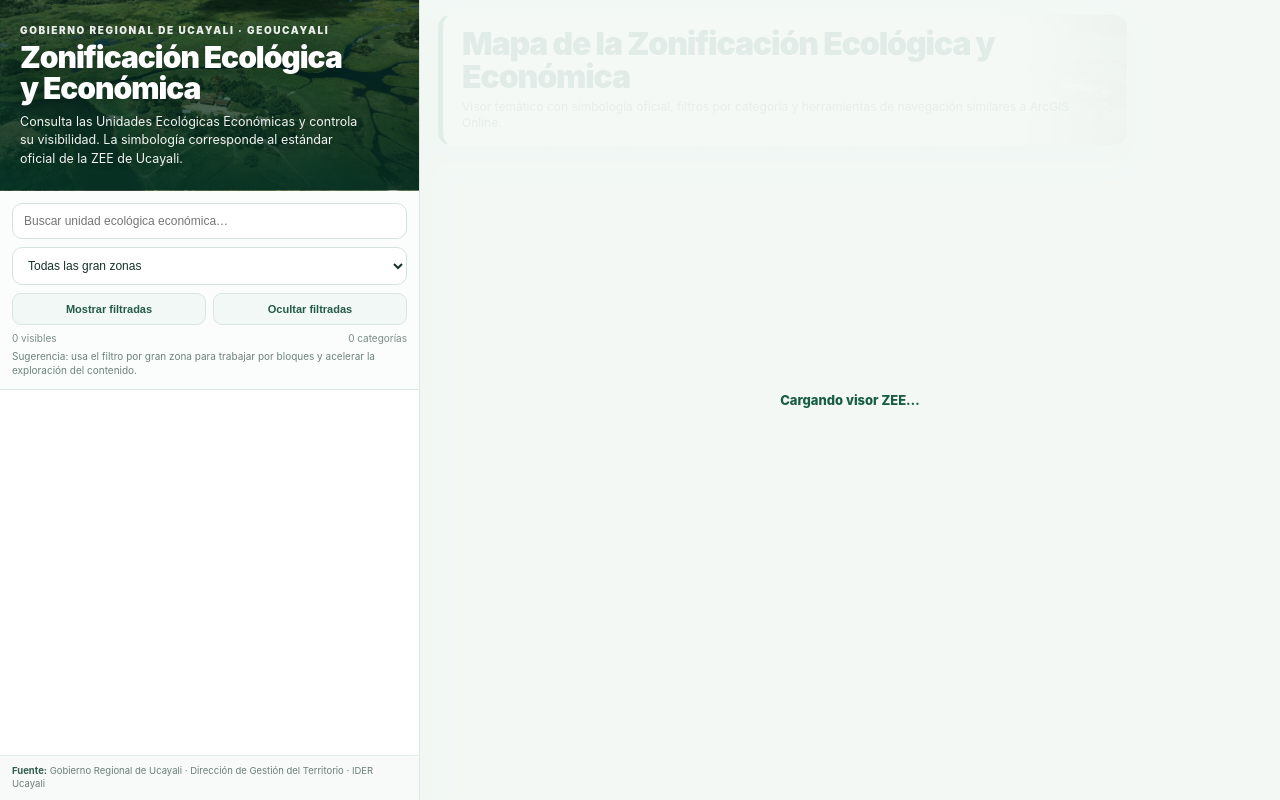
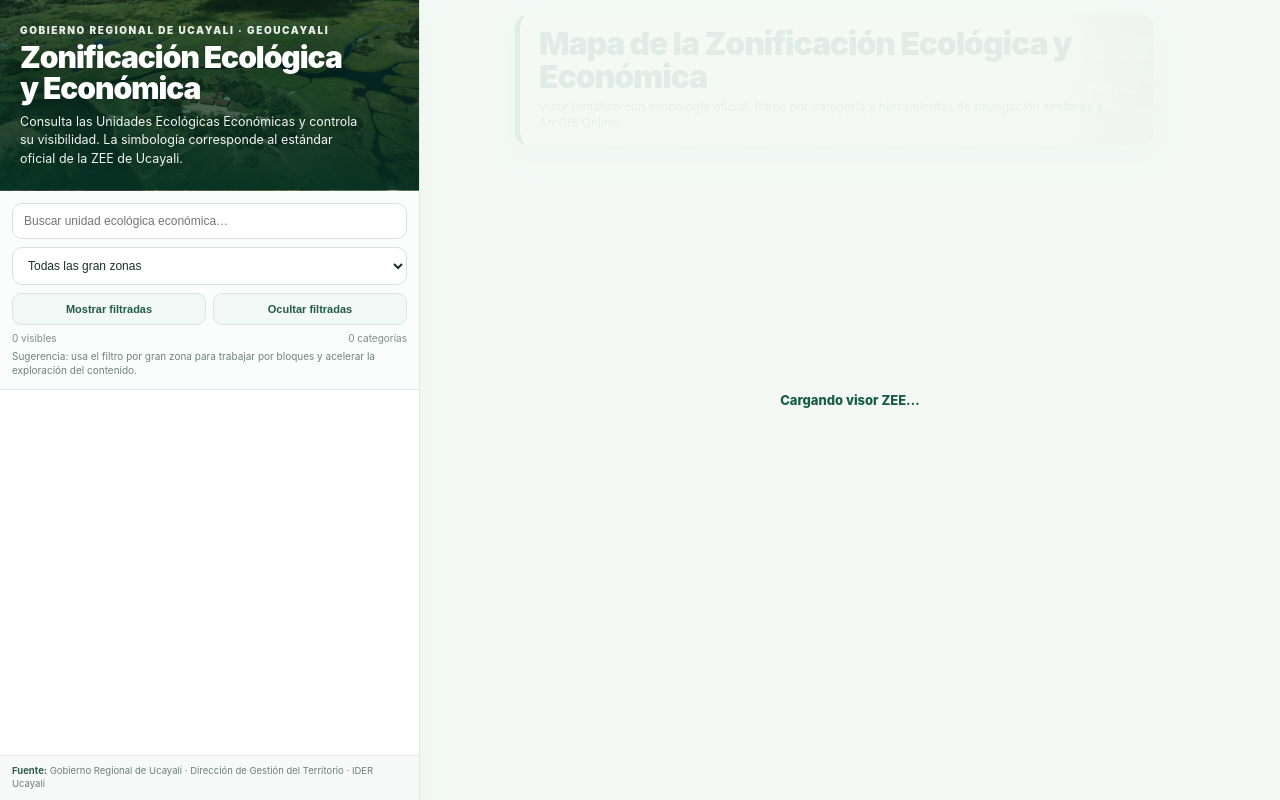
Before and after one commit to eligedeon/geoucayali_zee_interactiva, a plain HTML site: page index.html in a window 1280 px wide. Drawn offline with Linux system fonts and the light colour scheme; a script that the page names is missing.

Commit message:
Update index.html

```diff
--- a/index.html
+++ b/index.html
@@ -131,7 +131,7 @@
     .loading.hide{opacity:0;pointer-events:none}
 
     .banner{
-      position:absolute;top:14px;left:18px;z-index:5;
+      position:absolute;top:14px;left:95px;z-index:5;
       background:
         linear-gradient(90deg, rgba(255,255,255,.97) 0%, rgba(255,255,255,.94) 78%, rgba(255,255,255,.82) 100%);
       backdrop-filter:blur(6px);
@@ -140,7 +140,7 @@
       box-shadow:0 10px 28px rgba(7,69,50,.14);
       border:1px solid rgba(11,79,58,.10);
       border-left:5px solid #0f684c;
-      max-width:min(690px,calc(100% - 130px));
+      max-width:min(690px,calc(100% - 220px));
       overflow:hidden;
     }
 
```
